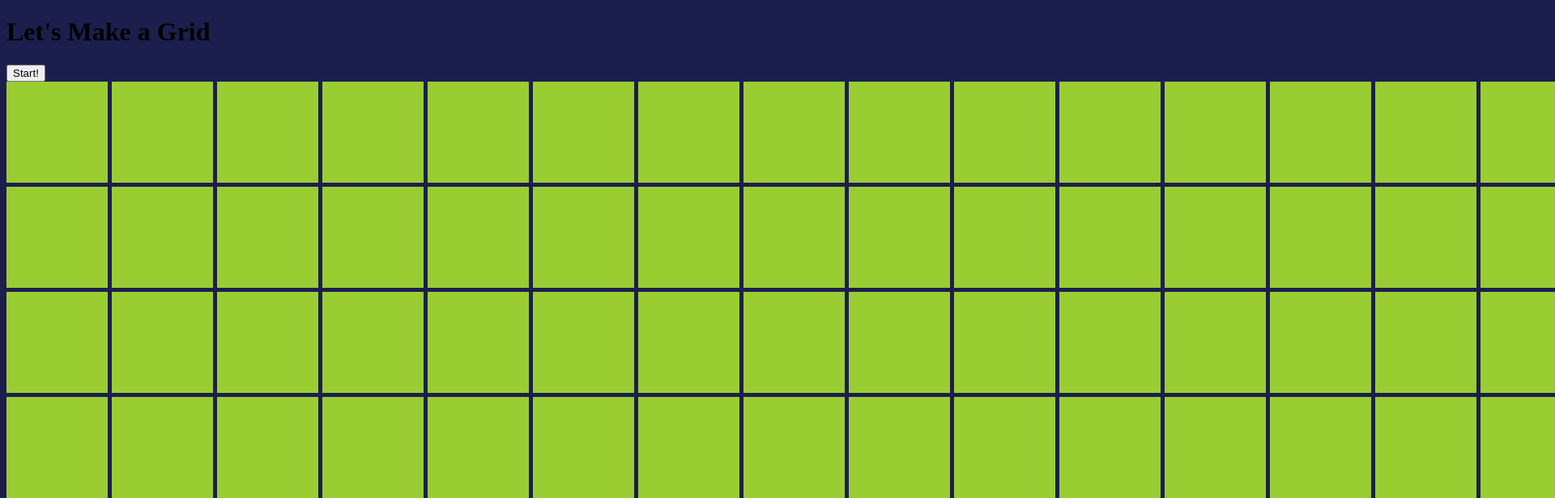
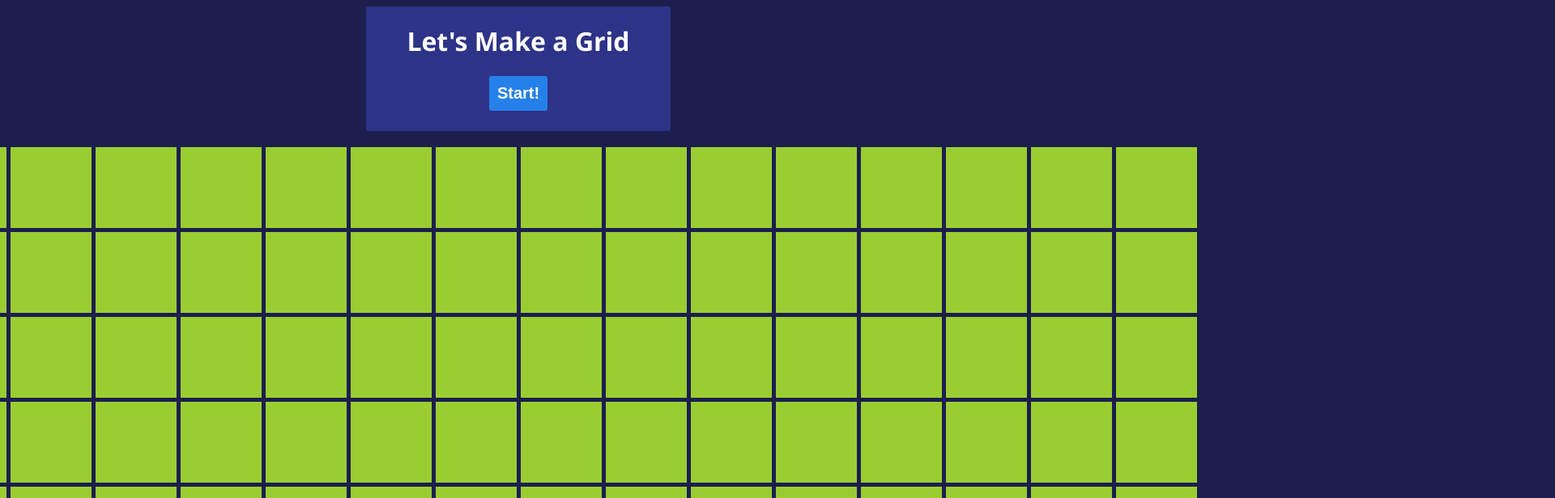
Before and after one commit to cadltop/odin-etch-a-sketch, a plain HTML site: page index.html in a window 1280 px wide. Shown: the top 616 px of the page at 81% size, 1920 px wide, since content can reach past the window. Drawn offline with Linux system fonts and the light colour scheme.

Commit message:
Do changes in .header.

```diff
--- a/style.css
+++ b/style.css
@@ -1,9 +1,40 @@
+body, .grid, .row, .column {
+    display: flex;
+    font-family: 'Segoe UI', Tahoma, Geneva, Verdana, sans-serif;
+}
+
+body {
+    flex-flow: column;
+    justify-content: center;
+    align-items: center;
+}
+
 body, .grid {
     background-color: rgb(28, 31, 77);
 }
 
-.grid, .row, .column {
-    display: flex;
+.header {
+    background-color: rgb(45, 51, 134);
+    border-radius: 3px;
+    margin-bottom: 20px;
+    text-align: center;
+    max-width: 500px;
+    padding-left: 50px;
+    padding-right: 50px;
+    padding-bottom: 25px;
+}
+h1 {
+    color: white;
+}
+
+button {
+    border-style: none;
+    border-radius: 3px;
+    background-color: rgb(37, 128, 233);
+    color: white;
+    padding: 10px 10px;
+    font-size: 20px;
+    font-weight: 800;
 }
 
 .grid, .row {
@@ -15,7 +46,7 @@ body, .grid {
 }
 
 .column {
-    min-height: 125px;
-    min-width: 125px;
+    min-height: 100px;
+    min-width: 100px;
     background-color: yellowgreen;
 }
```
